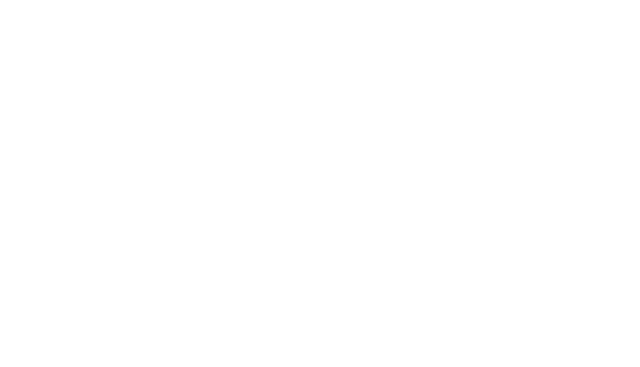
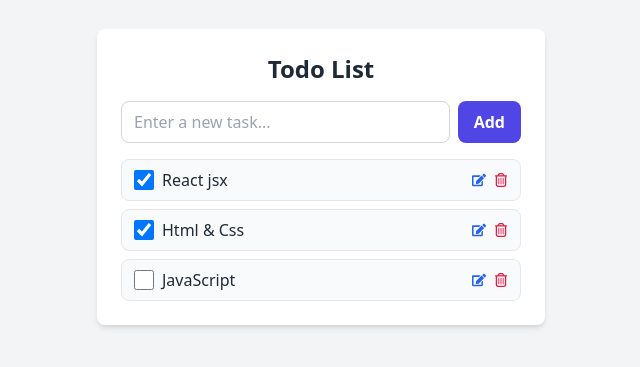
Before and after one commit to DEEPAN-3195/react-30days, a React (Vite) app: page /todo-list in a window 1280 px wide. Before the commit this address had no page. Shown: the part 223-590 px from the top of the page, without its empty margins (319-959 px from the left). Built offline with nearby package versions, Linux system fonts and the light colour scheme.

Commit message:
todo-list

```diff
--- /dev/null
+++ b/src/Components/TodoApp.jsx
@@ -0,0 +1,130 @@
+import { useState } from "react";
+import { FaEdit } from "react-icons/fa";
+import { FaRegTrashCan } from "react-icons/fa6";
+export default function TodoApp() {
+
+    let [items, setItems] = useState(
+        [
+            { id: 1, task: "React jsx", checked: true },
+            { id: 2, task: "Html & Css", checked: true },
+            { id: 3, task: "JavaScript", checked: false },
+
+        ]
+    );
+    let [newItems, setNewItems] = useState("");
+    let [editText, setEditText] = useState("");
+    let [isEditing, setIsEditing] = useState(false);
+    let [currentEleId, setCurrentEleId] = useState(null);
+
+    function checkedStatus(id) {
+        let newListItem = items.map((item) => {
+            return item.id === id ? { ...item, checked: !item.checked } : item;
+        })
+        setItems(newListItem);
+        console.log(items);
+    }
+    function handleUpdate(id) {
+        setNewItems("");
+        let listItem = items.find(item => item.id === id);
+        setEditText(listItem.task)
+        setIsEditing(true);
+        setCurrentEleId(id);
+    }
+    function handleAddorSave() {
+        if (isEditing) {
+            let newListItem = items.map(item => {
+                return currentEleId === item.id ? { ...item, task: editText } : item
+            })
+            setItems(newListItem);
+            setCurrentEleId(null);
+            setNewItems("");
+            setIsEditing(false);
+        }
+        else {
+            setItems([...items, { id: items.length + 1, task: newItems, checked: false }]);
+        }
+        setNewItems("");
+    }
+    function handleDelete(id) {
+        let newItems = items.filter((item) => item.id !== id).map((item, index) => { return { ...item, id: index + 1 } }); //chaining call
+        setItems(newItems);
+    }
+
+
+    return (
+        <div className="min-h-screen flex items-center justify-center bg-gray-100 p-4">
+            <div className="w-full max-w-md bg-white shadow-md rounded-lg p-6">
+                <h1 className="text-2xl font-bold text-center text-gray-800 mb-4">
+                    Todo List
+                </h1>
+
+                <div className="flex gap-2 mb-4">
+                    <input
+                        value={newItems}
+                        type="text"
+                        placeholder="Enter a new task..."
+                        className="flex-1 border border-gray-300 rounded-lg px-3 py-2 focus:outline-none focus:ring-2 focus:ring-indigo-400"
+                        onChange={(e) => setNewItems(e.target.value)}
+                        disabled={isEditing}
+                    />
+                    <button onClick={handleAddorSave} className="bg-indigo-600 hover:bg-indigo-700 text-white font-semibold px-4 py-2 rounded-lg" disabled={isEditing}>
+                        Add
+                    </button>
+                </div>
+
+                {/* Todo List */}
+                <ul className="space-y-2">
+                    {
+                        items.map((item) => {
+                            return (
+                                <li key={item.id} className="flex items-center justify-between bg-gray-50 border border-gray-200 rounded-lg px-3 py-2">
+                                    <div className="flex items-center gap-2">
+                                        <input type="checkbox" className="w-5 h-5 text-indigo-600" checked={item.checked} onChange={() => { checkedStatus(item.id) }} />
+                                        {isEditing && currentEleId === item.id ? (
+                                            <input
+                                                type="text"
+                                                value={editText}
+                                                onChange={(e) => setEditText(e.target.value)}
+                                                className="border-b border-gray-400 focus:outline-none focus:border-indigo-500 px-1"
+                                                autoFocus
+                                            />
+                                        ) : (
+                                            <span className="text-gray-800">{item.task}</span>
+                                        )}
+
+
+                                    </div>
+                                    <div className="space-x-2 flex items-center">
+                                        {isEditing && currentEleId === item.id ? (
+                                            <button
+                                                onClick={handleAddorSave}
+                                                className="bg-indigo-600 hover:bg-indigo-700 text-white font-semibold px-4 py-1 rounded-lg"
+                                            >
+                                                Save
+                                            </button>
+                                        ) : (
+                                            <>
+                                                <button
+                                                    className="text-blue-600 hover:text-blue-800 text-sm font-medium"
+                                                    onClick={() => handleUpdate(item.id)}
+                                                >
+                                                    <FaEdit />
+                                                </button>
+                                                <button
+                                                    className="text-rose-600 hover:text-rose-800 text-sm font-medium"
+                                                    onClick={() => handleDelete(item.id)}
+                                                >
+                                                    <FaRegTrashCan />
+                                                </button>
+                                            </>
+                                        )}
+                                    </div>
+                                </li>
+                            )
+                        })
+                    }
+                </ul>
+            </div>
+        </div>
+    );
+}
--- a/src/main.jsx
+++ b/src/main.jsx
@@ -5,6 +5,7 @@
 import ProfileCard from "./Components/ProfileCard.jsx";
 import CounterApp from "./Components/CounterApp.jsx";
 import "./index.css";
+import TodoApp from "./Components/TodoApp.jsx";
 
 ReactDOM.createRoot(document.getElementById("root")).render(
   <BrowserRouter>
@@ -12,6 +13,7 @@
       <Route path="/" element={<Home />} />
       <Route path="/profile-card" element={<ProfileCard />} />
       <Route path="/counter-app" element={<CounterApp />} />
+      <Route path="/todo-list" element={<TodoApp />} />
     </Routes>
   </BrowserRouter>
 );
```
